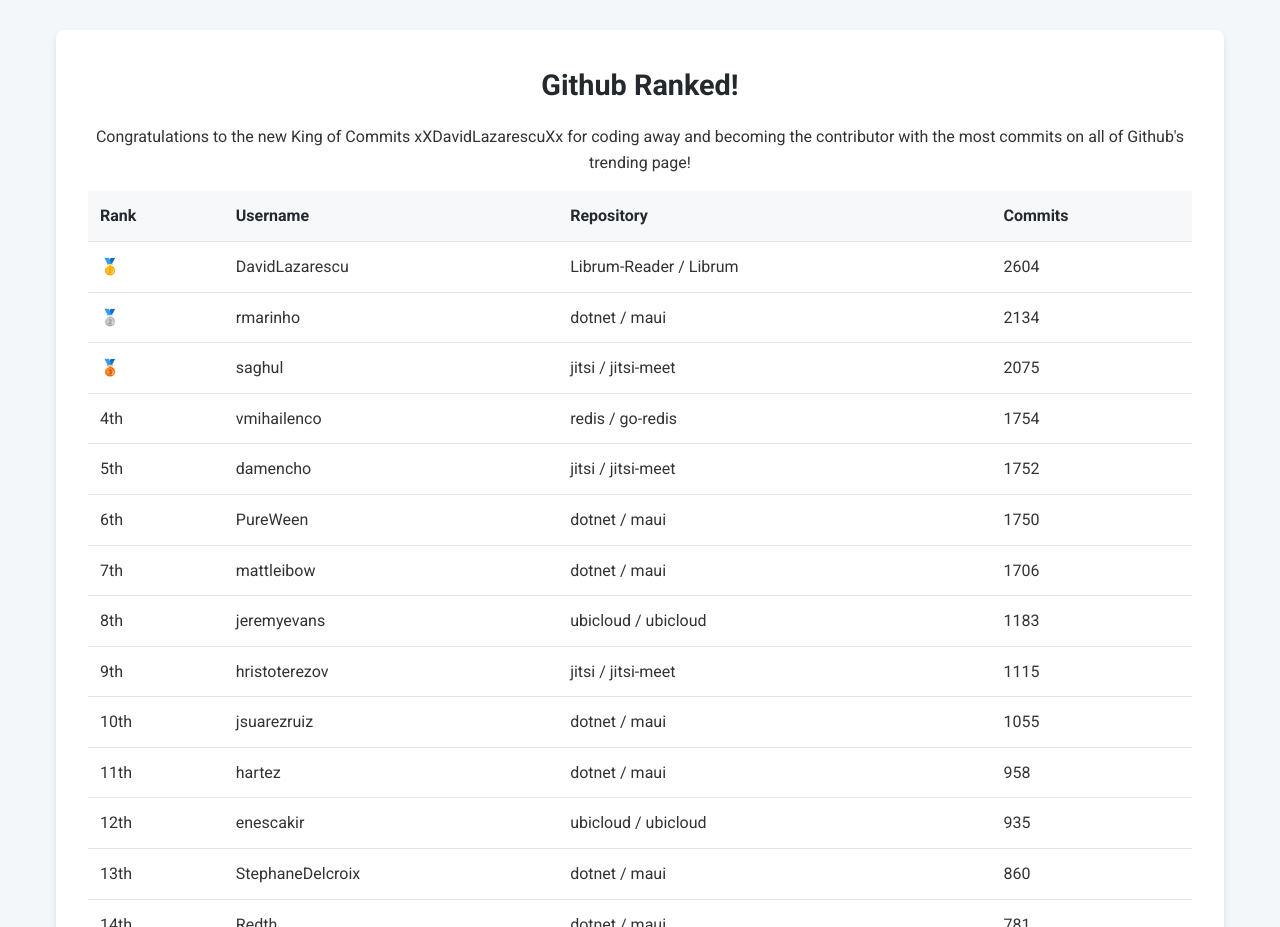
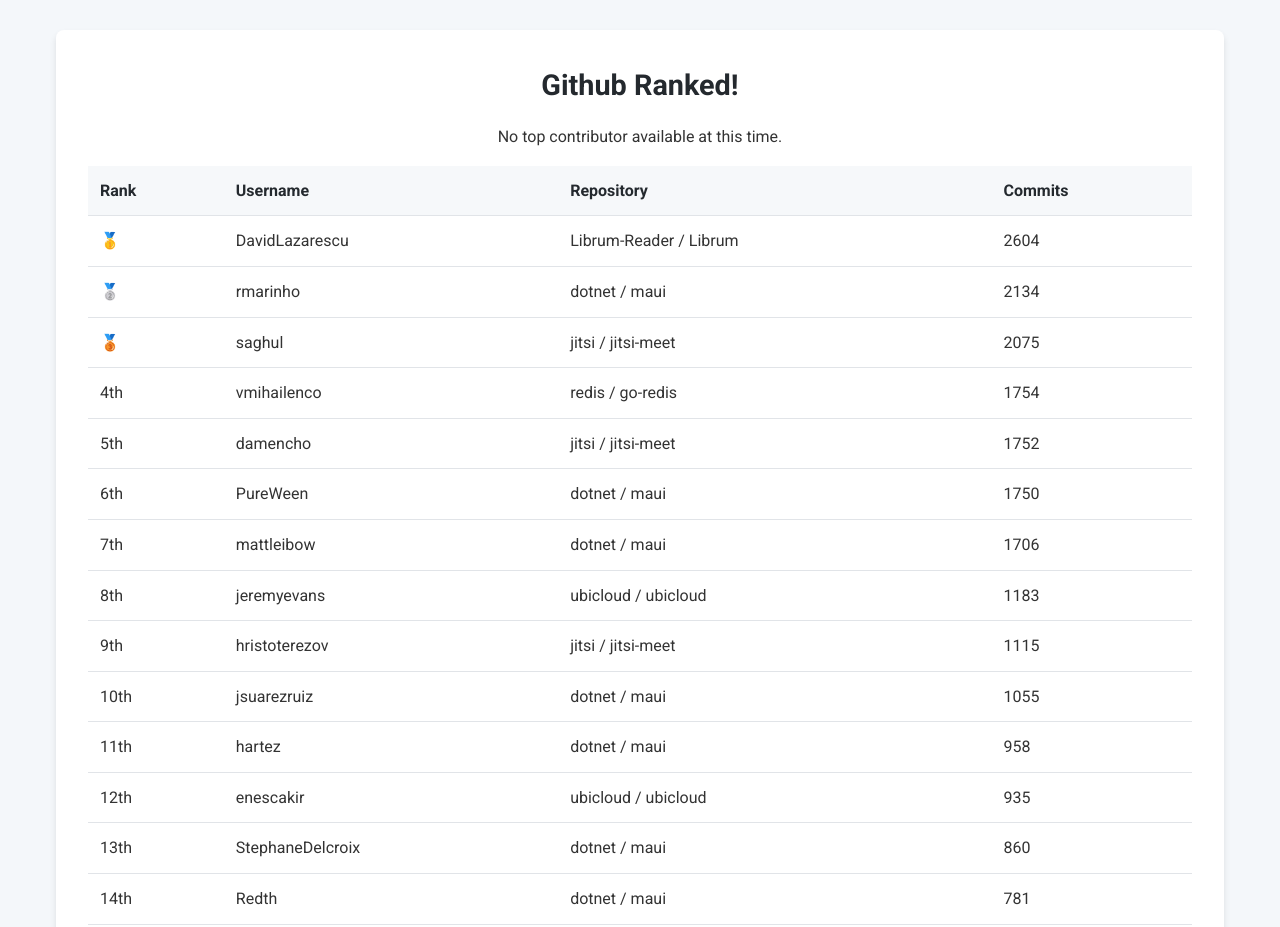
Before and after one commit to tomasAudejaitis/Programming-Project-Resit, a plain HTML site: page index.html in a window 1280 px wide. Shown: the part 3600-4527 px from the top of the page. Drawn offline with Linux system fonts and the light colour scheme.

Commit message:
Update index.html
unexpected erro was thrown on github website but not on my local, checking possibilities

```diff
--- a/index.html
+++ b/index.html
@@ -163,11 +163,27 @@
         }
         const data = await response.json();
 
+        // Debug: Log the JSON data to inspect its contents
+        console.log('Fetched JSON data:', data);
+
         const tbody = document.querySelector('#contributors-table tbody');
-        const topContributor = data.find(contributor => contributor.ranking === '\ud83e\udd47');
-        document.querySelector('#top-username').textContent = topContributor.username;
+        // Find top contributor (with "👑" ranking)
+        const topContributor = data.find(contributor => contributor.ranking === '👑');
+        // Update congratulatory message with top contributor's username or fallback
+        const topUsernameSpan = document.querySelector('#top-username');
+        const topContributorMessage = document.querySelector('#top-contributor-message');
+        if (topContributor && topContributor.username) {
+            topUsernameSpan.textContent = topContributor.username;
+        } else {
+            // Modified: Handle case where topContributor is undefined or lacks username
+            console.warn('No valid top contributor found in JSON data.');
+            topContributorMessage.textContent = 'No top contributor available at this time.';
+        }
+
+        // Populate table only if data is valid
+        if (Array.isArray(data)) {
             data.forEach(contributor => {
-            if (contributor.commit_count !== 'N/A') {
+                if (contributor.commit_count !== 'N/A' && contributor.username && contributor.repo_name && contributor.ranking) {
                     const row = document.createElement('tr');
                     row.innerHTML = `
                         <td>${contributor.ranking}</td>
@@ -176,8 +192,16 @@
                         <td>${contributor.commit_count}</td>
                     `;
                     tbody.appendChild(row);
+                } else {
+                    // Debug: Log invalid contributor entries
+                    console.warn('Skipping invalid contributor:', contributor);
                 }
             });
+        } else {
+            // Modified: Handle case where data is not an array
+            console.error('JSON data is not an array:', data);
+            topContributorMessage.textContent = 'Error: Invalid contributor data format.';
+        }
     } catch (error) {
         console.error('Error loading contributors:', error);
         const contributorsSection = document.querySelector('#contributors-table').parentElement;
```
Lines whose indentation alone changed are shown as unchanged.
